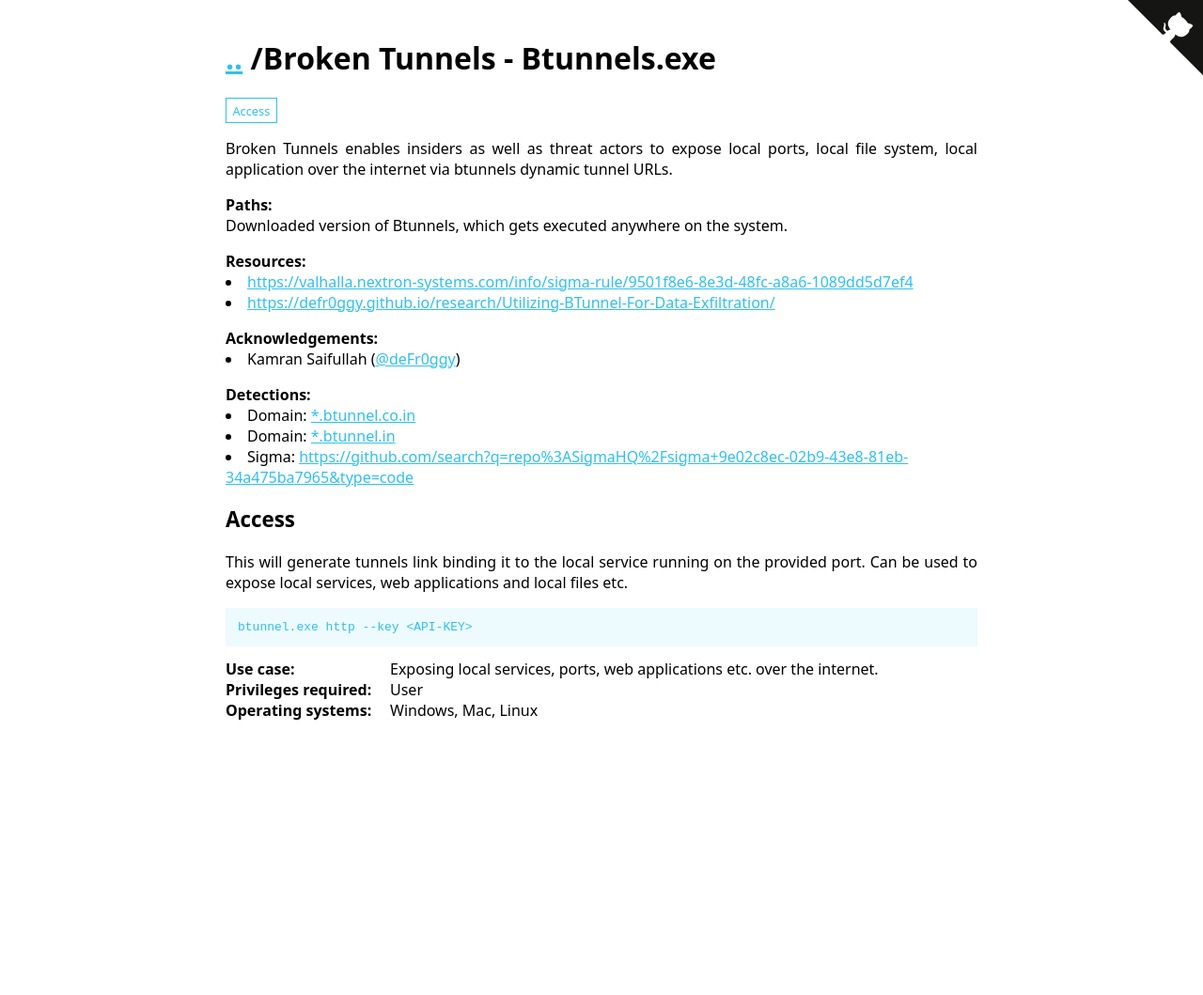
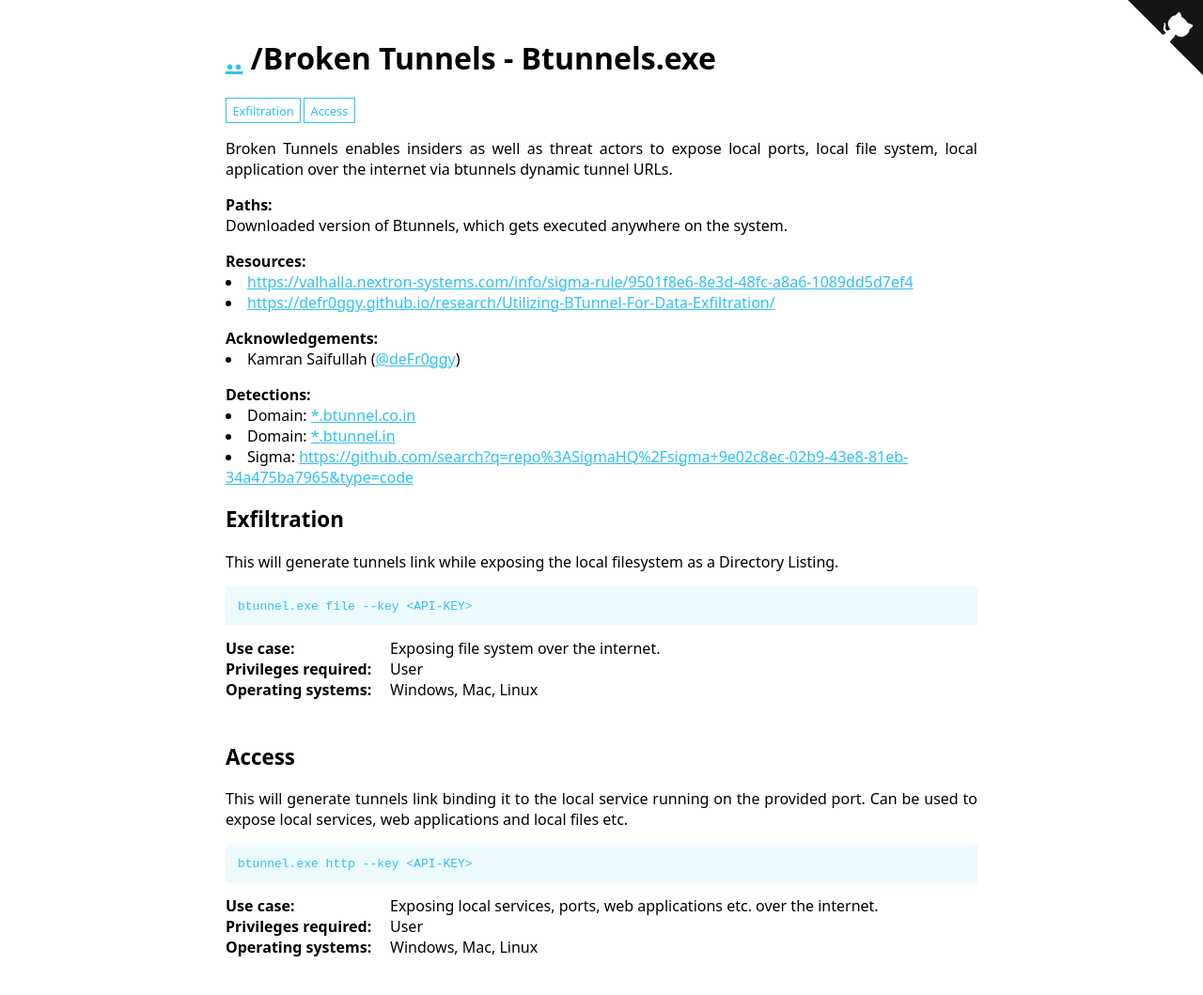
Before and after one commit to LOTTunnels/LOTTunnels.github.io, a Jekyll site: the page built from _lottunnels/Binaries/btunnels.md, in a window 1280 px wide. Shown: the whole page at 94% size. Built offline with Jekyll 4.4.1, drawn with Linux system fonts in a browser that asks for light colours; before the commit the page ends 900 px from its top, so only the background shows below that; some of the changed lines change nothing that is shown.

Commit message:
BTunnels Update

```diff
--- a/_lottunnels/Binaries/btunnels.md
+++ b/_lottunnels/Binaries/btunnels.md
@@ -7,10 +7,9 @@
   - Command: btunnel.exe file --key <API-KEY>
     Description: This will generate tunnels link while exposing the local filesystem as a Directory Listing.
     Usecase: Exposing file system over the internet.
-    Category: Exfiltration
+    Category: exfiltrate
     Privileges: User
     OperatingSystem: Windows, Mac, Linux
-Commands:
   - Command: btunnel.exe http --key <API-KEY>
     Description: This will generate tunnels link binding it to the local service running on the provided port. Can be used to expose local services, web applications and local files etc.
     Usecase: Exposing local services, ports, web applications etc. over the internet.
```
